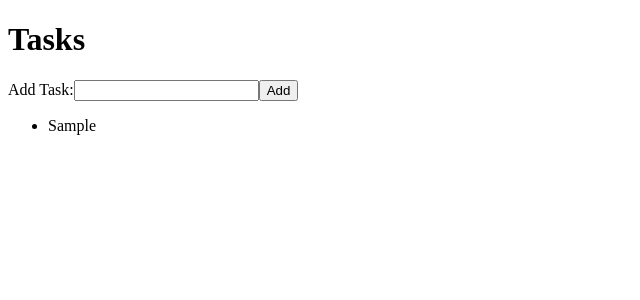
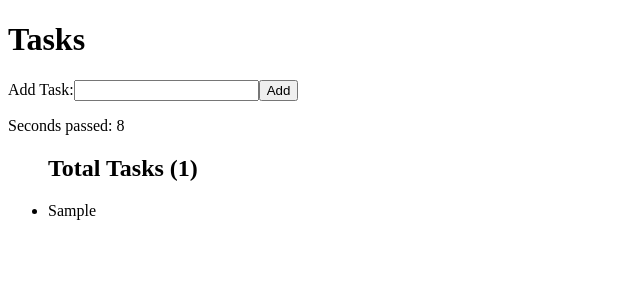
Before and after one commit to Bhawna0034/Todo-React-TypeScript, a React (Vite) app: page / in a window 1280 px wide. Both pictures are taken after typing "Sample" into the empty fields and a click on the button "Add". Shown: the top 300 px of the page, without its empty margins (0-640 px from the left). Built offline with nearby package versions, Linux system fonts and the light colour scheme.

Commit message:
Performance Benefits

```diff
--- a/src/App.tsx
+++ b/src/App.tsx
@@ -2,6 +2,8 @@ import { useState } from "react";
 import { Task } from "./types";
 import AddTask from "./AddTask";
 import TaskList from "./TaskList";
+import TaskListItem from "./TaskListItem";
+import TaskListHeader from "./TaskListHeader";
 
 function App() {
   const [tasks, setTasks] = useState<Task[]>([]);
@@ -23,7 +25,12 @@ function App() {
       <h1>Tasks</h1>
       <AddTask addTask={addTask} />
 
-      <TaskList tasks={tasks} />
+      <TaskList>
+        <TaskListHeader count={tasks.length} />
+        {tasks.map((task) => (
+          <TaskListItem key={task.id}>{task.title}</TaskListItem>
+        ))}
+      </TaskList>
     </div>
   );
 }
--- a/src/TaskList.tsx
+++ b/src/TaskList.tsx
@@ -1,16 +1,26 @@
-import TaskListItem from "./TaskListItem";
-import { Task } from "./types";
+import { useEffect, useState } from "react";
 
 type TaskListProps = {
-  tasks: Task[];
+  header?: React.ReactNode;
 };
 
-export default function TaskList({ tasks }: TaskListProps) {
+
+export default function TaskList({header, children}: React.PropsWithChildren<TaskListProps>) {
+  // console.info('TaskList rendered');
+  const [secondsPassed, setSecondsPassed] = useState(0);
+  useEffect(() => {
+    const interval = setInterval(() => {
+      setSecondsPassed((secondsPassed) => secondsPassed + 1);
+    }, 1000);
+
+    return () => clearInterval(interval);
+  },[]);
   return (
-    <ul>
-      {tasks.map((task) => {
-        return <TaskListItem key={task.id} title={task.title} />
-      })}
-    </ul>
+    <>
+    {header}
+    <p>Seconds passed: {secondsPassed}</p>
+    <ul>{children}</ul>
+    </>
+
   );
 }
--- /dev/null
+++ b/src/TaskListHeader.tsx
@@ -0,0 +1,8 @@
+type TaskListHeaderProps = {
+    count: number;
+}
+
+export default function TaskListHeader({count}: TaskListHeaderProps){
+    return <h2>Total Tasks ({count})</h2>
+
+}
--- a/src/TaskListItem.tsx
+++ b/src/TaskListItem.tsx
@@ -1,7 +1,8 @@
-type TaskListItemProps = {
-    title: string;
-};
+// type TaskListItemProps = {
+//     title: string;
+// };
 
-export default function TaskListItem({title}: TaskListItemProps){
-    return <li>{title}</li>
+export default function TaskListItem({children}:React.PropsWithChildren){
+    // console.info("TaskListItem Rendered");
+    return <li>{children}</li>
 }
```
